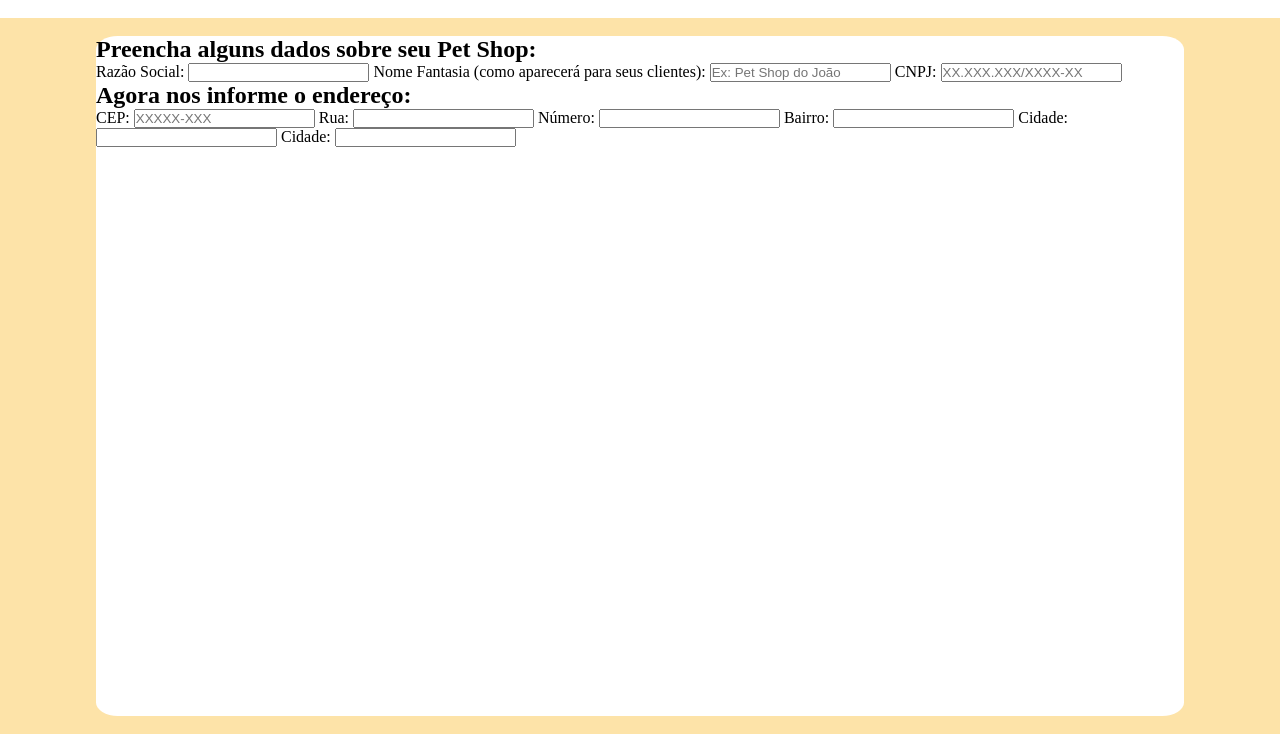
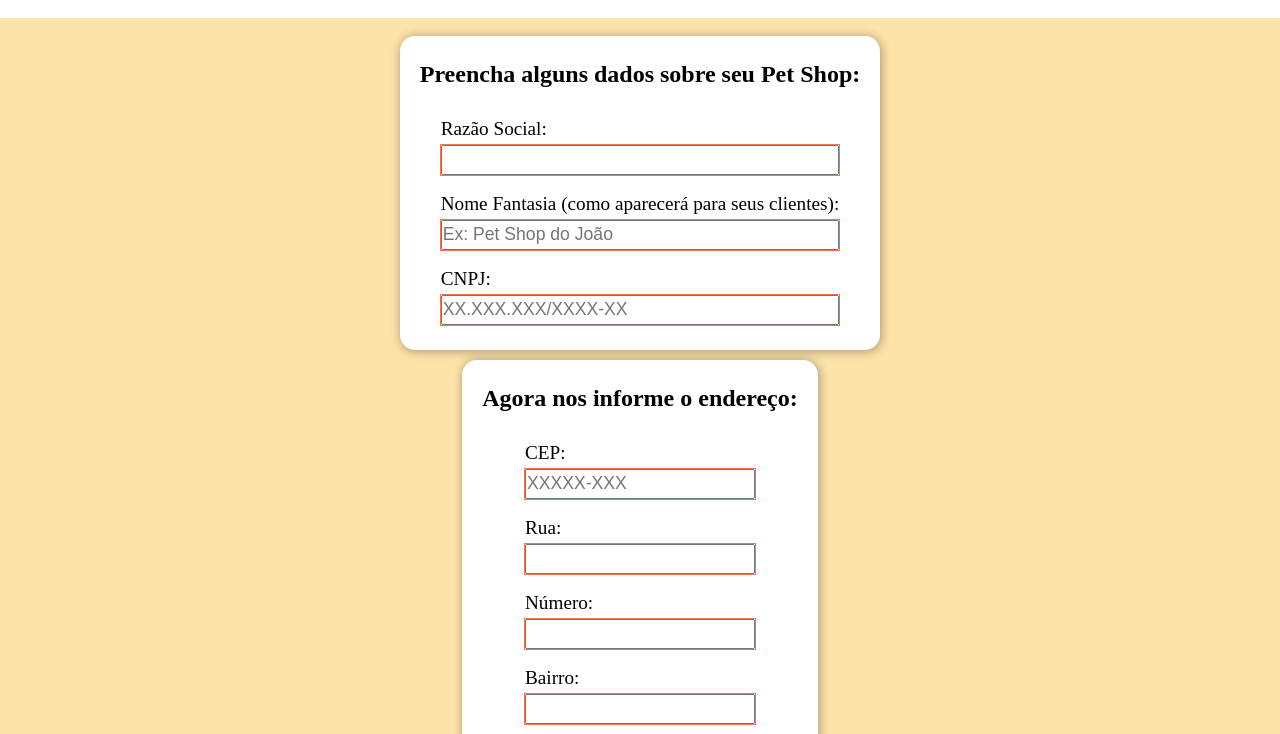
Before and after one commit to biel-dev12/EzPetShops, a plain HTML site: page companyData.html in a window 1280 px wide. Shown: the part 66-800 px from the top of the page. Drawn offline with Linux system fonts and the light colour scheme.

Commit message:
continuaca da pagina de dados da empresa

```diff
--- a/companyData.html
+++ b/companyData.html
@@ -30,12 +30,16 @@
       </header>
       <main id="main-section">
         <form class="form1" action="" method="post">
-          <div class="corpoDatas">
+          <div class="corpDatas">
             <h2>Preencha alguns dados sobre seu Pet Shop:</h2>
 
+            <div class="div-inputs">
+              <div class="inps">
                 <label for="corpName">Razão Social:</label>
                 <input type="text" name="corpName" id="corpName" />
+              </div>
 
+              <div class="inps">
                 <label for="petshopName"
                   >Nome Fantasia (como aparecerá para seus clientes):</label
                 >
@@ -45,7 +49,9 @@
                   id="petshopName"
                   placeholder="Ex: Pet Shop do João"
                 />
+              </div>
 
+              <div class="inps">
                 <label for="cnpj">CNPJ: </label>
                 <input
                   type="text"
@@ -54,26 +60,42 @@
                   placeholder="XX.XXX.XXX/XXXX-XX"
                 />
               </div>
+            </div>
+          </div>
           <div class="corpAddress">
             <h2>Agora nos informe o endereço:</h2>
 
+            <div class="div-inputs">
+              <div class="inps">
                 <label for="cep">CEP:</label>
-            <input type="text" name="cep" id="cep" placeholder="XXXXX-XXX">
+              <input type="text" name="cep" id="cep" placeholder="XXXXX-XXX" />
+              </div>
 
+              <div class="inps">
                   <label for="street">Rua:</label>
-            <input type="text" name="street" id="street">
+                  <input type="text" name="street" id="street"/>
+              </div>
 
+              <div class="inps">
                   <label for="number">Número:</label>
-            <input type="text" name="number id="number">
+                  <input type="text" name="number id="number" size="5">
+              </div>
 
+              <div class="inps">
                   <label for="neighbor">Bairro:</label>
-            <input type="text" name="neighbor" id="neighbor">
+                  <input type="text" name="neighbor" id="neighbor" />
+              </div>
 
+              <div class="inps">
                   <label for="city">Cidade:</label>
-            <input type="text" name="city" id="city">
+                  <input type="text" name="city" id="city" />
+              </div>
 
+              <div class="inps">
                   <label for="state">Cidade:</label>
-            <input type="text" name="state" id="state">
+                  <input type="text" name="state" id="state" />
+              </div>
+            </div>
           </div>
         </form>
       </main>
--- a/sass/pages/companyData.scss
+++ b/sass/pages/companyData.scss
@@ -1,17 +1,60 @@
 @import "../outhers/colors.scss";
 
-#header{
-    #nav-header{
-        gap: 100px;
-        padding: 20px;
-    }
+#header {
+  #nav-header {
+    gap: 100px;
+    padding: 20px;
+  }
 }
 
-#main-section{
-    .form1{
-        width: 85%;
-        height: 95%;
-        background-color: $white-text;
-        border-radius: 2%;
+#main-section {
+  .form1 {
+    width: 92%;
+    height: 95%;
+    display: flex;
+    flex-direction: column;
+    gap: 10px;
+    align-items: center;
+    @mixin formDivs {
+      background-color: $white-text;
+      border-radius: 15px;
+      display: flex;
+      flex-direction: column;
+      justify-content: center;
+      align-items: center;
+      max-height: auto;
+      padding: 25px 20px;
+      gap: 30px;
+      box-shadow: 1px 1px 10px 1px rgba(#000, 0.3);
+      h2{
+        text-align: center;
+        font-size: 1.5rem;
+      }
+      .div-inputs{
+        font-size: 1.2rem;
+        display: flex;
+        flex-direction: column;
+        gap: 18px;
+        .inps{
+            display: flex;
+            flex-direction: column;
+            gap: 5px;
+            label{
+
+            }
+            input{
+                height: 30px;
+                font-size: 1.1rem;
+                outline: 1px solid $primary-color;
+            }
+        }
+      }
     }
+    .corpDatas {
+        @include formDivs;
+    }
+    .corpAddress{
+        @include formDivs;
+    }
+  }
 }
```
Also changed, not shown: css/style.css, 1 other file. Lines whose indentation alone changed are shown as unchanged.
